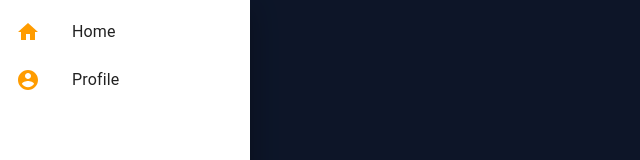
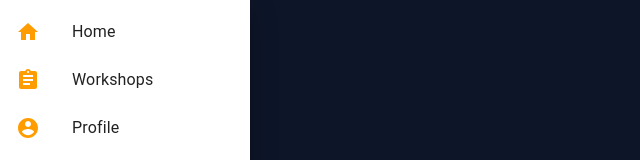
Before and after one commit to michael-small/Witty, a React (Create React App) app: page /workshops in a window 1280 px wide. Both pictures are taken after a click on the button 40 px from the left and 26 px from the top of the page. Shown: the top 160 px of the page, without its empty margins (0-640 px from the left). Built offline with nearby package versions, Linux system fonts and the light colour scheme.

Commit message:
Create `WorkshopHome` component for housing workshops
If there are multiple workshops, they can be iterated over in the
body as previews with links to standalone workshops. A sidebar may
be neccisary on the side for other site link,
but that may be redundant with the site's nav or sidenav.

```diff
--- a/src/App.js
+++ b/src/App.js
@@ -5,6 +5,7 @@ import { BrowserRouter, Route } from 'react-router-dom';
 import Navigation from './components/Navigation/Navigation';
 import Home from './components/Home/Home';
 import Profile from './components/Profile/Profile';
+import WorkshopHome from './components/WorkshopHome/WorkshopHome';
 
 function App() {
 	return (
@@ -15,6 +16,7 @@ function App() {
 					<Navigation />
 					<Route exact path='/' component={Home} />
 					<Route exact path='/profile' component={Profile} />
+					<Route exact path='/workshops' component={WorkshopHome} />
 				</BrowserRouter>
 			</div>
 		</CssBaseline>
--- a/src/components/Navigation/SideDrawer/SideDrawer.js
+++ b/src/components/Navigation/SideDrawer/SideDrawer.js
@@ -17,7 +17,7 @@ import styled from 'styled-components';
 import ListItemIcon from '@material-ui/core/ListItemIcon';
 // ----conditional icons----
 import HomeIcon from '@material-ui/icons/Home';
-// import AssignmentIcon from '@material-ui/icons/Assignment';
+import AssignmentIcon from '@material-ui/icons/Assignment';
 import AccountCircleIcon from '@material-ui/icons/AccountCircle';
 import HelpIcon from '@material-ui/icons/Help';
 // ----misc icons----
@@ -63,7 +63,7 @@ export default function TemporaryDrawer() {
 
 	const navLinks = [
 		{ page: 'Home', path: '/' },
-		// { page: 'Lessons', path: '/lessons' },
+		{ page: 'Workshops', path: '/workshops' },
 		{ page: 'Profile', path: '/profile' },
 	];
 
@@ -85,6 +85,8 @@ export default function TemporaryDrawer() {
 									<HomeIcon />
 								) : link.page === 'Profile' ? (
 									<AccountCircleIcon />
+								) : link.page === 'Workshops' ? (
+									<AssignmentIcon />
 								) : (
 									<HelpIcon />
 								)}
--- /dev/null
+++ b/src/components/WorkshopHome/WorkshopHome.js
@@ -0,0 +1,12 @@
+import React, { Component } from 'react';
+import Aux from '../hocs/Aux';
+
+export default class WorkshopHome extends Component {
+	render() {
+		return (
+			<Aux>
+				<h1>WorkshopHome</h1>
+			</Aux>
+		);
+	}
+}
```
